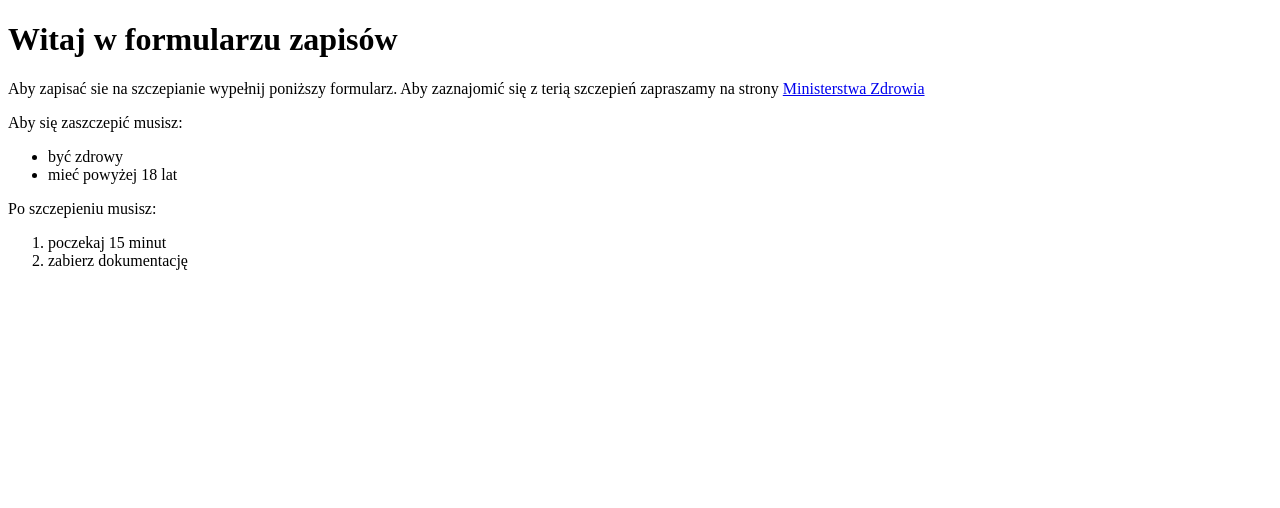
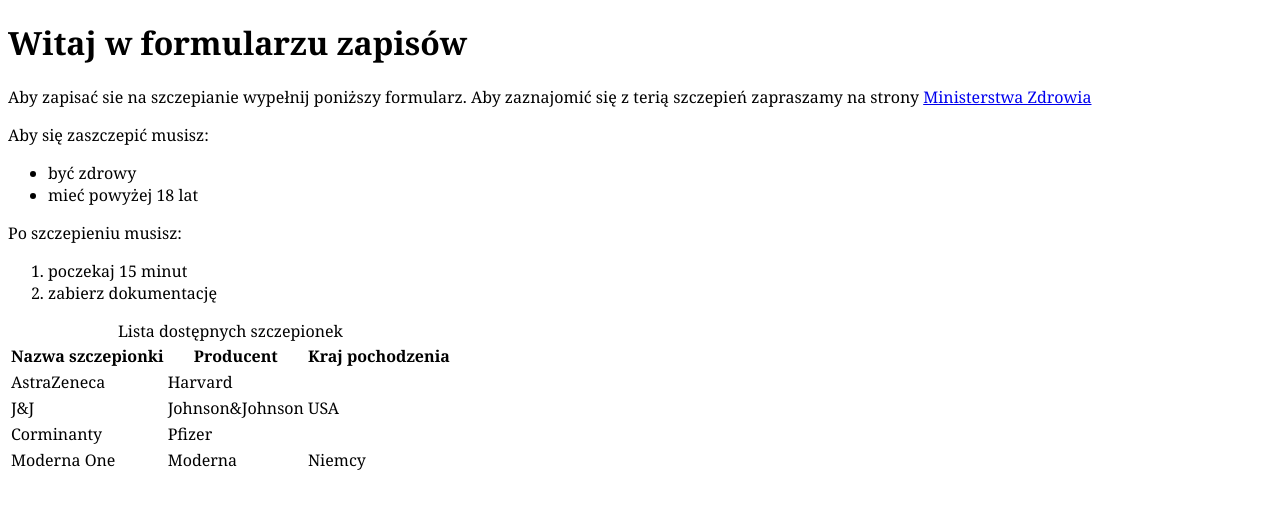
Before and after one commit to DanutaHelena/zdjavapol79, a plain HTML site: page formularz/index.html in a window 1280 px wide. Drawn offline with Linux system fonts and the light colour scheme.

Commit message:
zlozone style 3

```diff
--- a/formularz/index.html
+++ b/formularz/index.html
@@ -25,6 +25,38 @@
             <li data-translation="after_get_document">zabierz dokumentację</li>
         </ol>
 
+        <table>
+            <caption>Lista dostępnych szczepionek</caption>
+            <tr>
+                <th>Nazwa szczepionki</th>
+                <th>Producent</th>
+                <th>Kraj pochodzenia</th>
+            </tr>
+            <tr>
+                <td>AstraZeneca</td>
+                <td>Harvard</td>
+                <td rowspan="3">USA</td>
+            </tr>
+            <tr>
+                <td>J&J</td>
+                <td>Johnson&amp;Johnson</td>
+            </tr>
+            <tr>
+                <td>Corminanty</td>
+                <td>Pfizer</td>
+            </tr>
+            <tr>
+                <td>Moderna One</td>
+                <td>Moderna</td>
+                <td>Niemcy</td>
+            </tr>
+
+        </table>
+
+        <form action="zapisz.html" method="post" name="forma">
+
+
+        </form>
 
     </body>
 </html>
--- a/formularz/style.css
+++ b/formularz/style.css
@@ -0,0 +1,4 @@
+* {
+    font-family: Georgia, 'Times New Roman', Times, sans-serif;
+    box-sizing: border-box;
+}
```
Also changed, not shown: formularz/covid.jpg (added).
